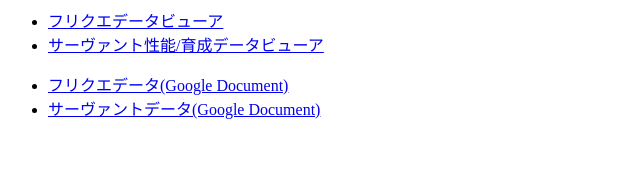
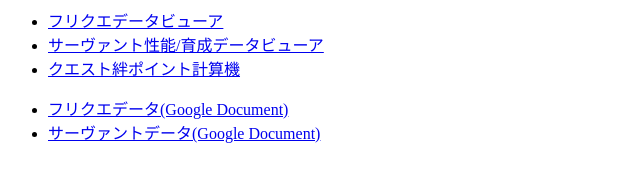
Before and after one commit to kanata3249/kanata3249.github.io, a plain HTML site: page index.html in a window 1280 px wide. Shown: the whole page, without its empty margins (0-640 px from the left). Drawn offline with Linux system fonts and the light colour scheme.

Commit message:
support quest bond calculator

```diff
--- a/index.html
+++ b/index.html
@@ -3,7 +3,8 @@
     <ul>
       <li><a href="freequest/">フリクエデータビューア</a>
       <li><a href="chaldea/">サーヴァント性能/育成データビューア</a>
-    </ul>
+        <li><a href="questbondcalculator/">クエスト絆ポイント計算機</a>
+        </ul>
     <ul>
       <li><a href="https://drive.google.com/file/d/1vrzaY3X6ZpyeQwaPP4afrxqlV109jxOX/view?usp=sharing">フリクエデータ(Google Document)</a>
       <li><a href="https://drive.google.com/file/d/1KwwztukPMpT8KzdFxQsmm2gbCaRQqE-7/view?usp=sharing">サーヴァントデータ(Google Document)</a>
```
Also changed, not shown: 3 other files.
